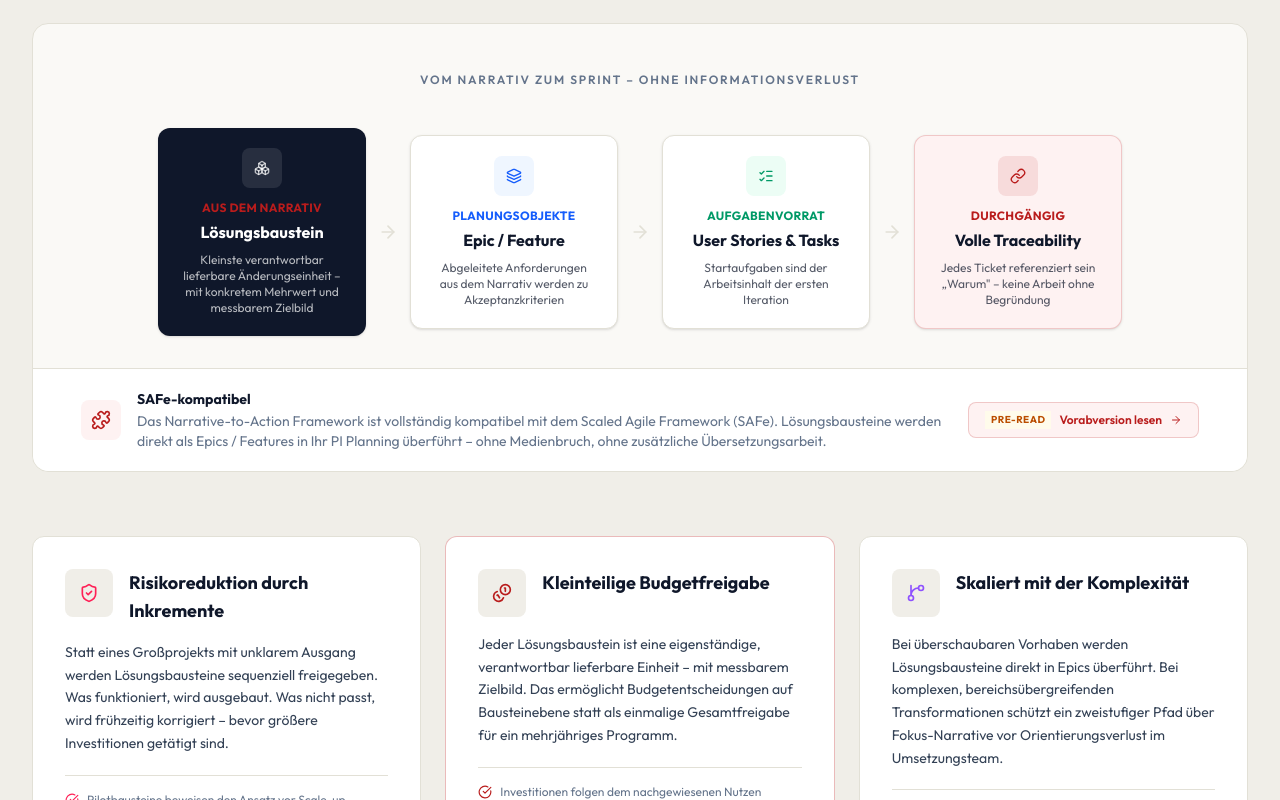
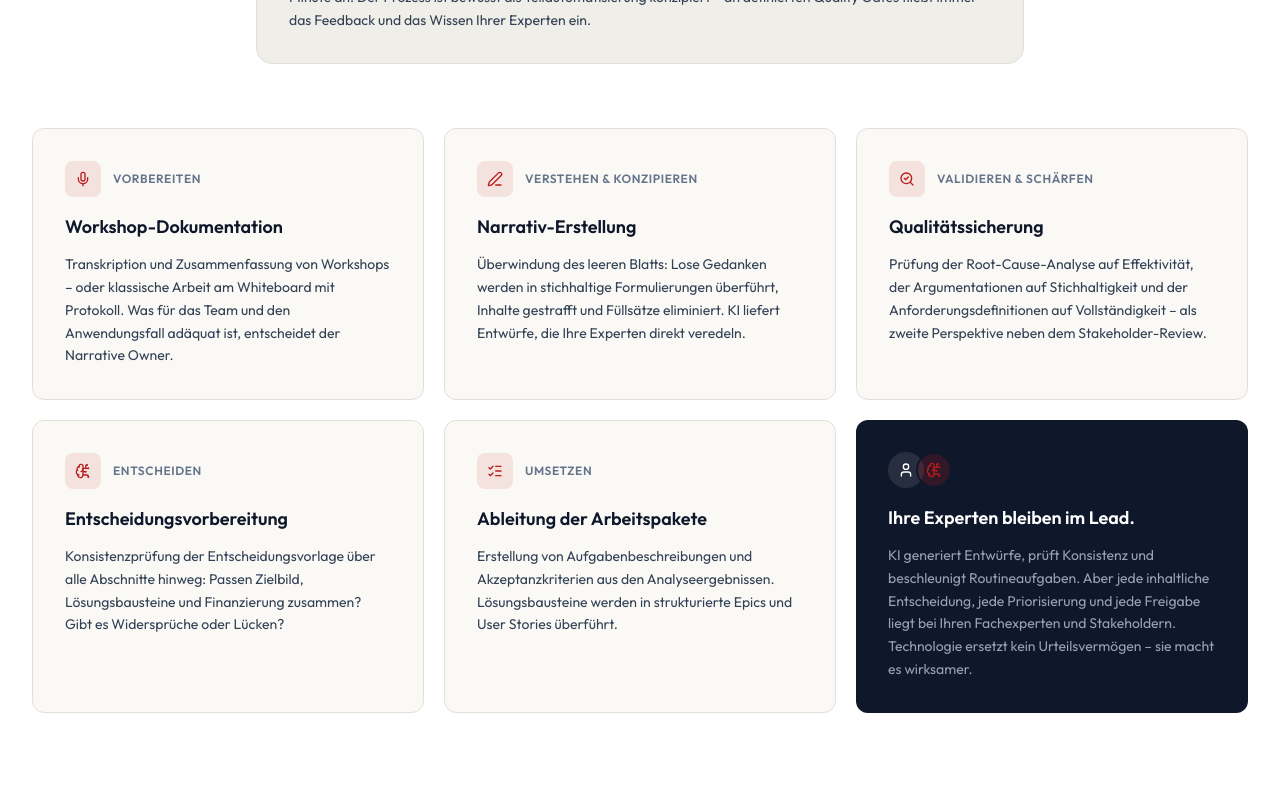
Before and after one commit to drroessler/landingpage, a React (Vite) app: page / in a window 1280 px wide. Shown: the part 6520-7320 px from the top of the page. Built offline with nearby package versions, Linux system fonts and the light colour scheme.

Commit message:
Design Update KI im Prozess

```diff
--- a/src/App.tsx
+++ b/src/App.tsx
@@ -26,9 +26,9 @@ function LandingPage() {
         <ProblemSection />
         <MethodeSection />
         <FrameworkSection />
-        <KISection />
         <ArtefaktSection />
         <UmsetzungSection />
+        <KISection />
         <SzenarienSection />
         <PraxisSection />
         <AngebotSection />
--- a/src/components/sections/KISection.tsx
+++ b/src/components/sections/KISection.tsx
@@ -6,7 +6,6 @@ import {
   ListChecks,
   Mic,
   SlidersHorizontal,
-  ShieldCheck,
   User,
 } from "lucide-react";
 
@@ -94,14 +93,10 @@ export default function KISection() {
           </div>
         </AnimatedContent>
 
-        {/* Phase Cards */}
-        <div className="grid md:grid-cols-2 lg:grid-cols-3 gap-5 mb-12">
+        {/* Phase Cards + Human-in-the-Loop as 6th card */}
+        <div className="grid md:grid-cols-2 lg:grid-cols-3 gap-5">
           {phases.map((p, i) => (
-            <AnimatedContent
-              key={p.phase}
-              delay={i * 0.1}
-              className={i === phases.length - 1 ? "md:col-span-2 lg:col-span-1" : ""}
-            >
+            <AnimatedContent key={p.phase} delay={i * 0.1}>
               <div className="bg-paper rounded-xl border border-border p-6 md:p-8 h-full group hover:border-accent/20 transition-colors duration-300">
                 <div className="flex items-center gap-3 mb-4">
                   <div className="w-9 h-9 rounded-lg bg-accent/10 flex items-center justify-center shrink-0 group-hover:bg-accent/15 transition-colors">
@@ -120,44 +115,31 @@ export default function KISection() {
               </div>
             </AnimatedContent>
           ))}
-        </div>
 
-        {/* Human-in-the-Loop Banner */}
-        <AnimatedContent>
-          <div className="max-w-5xl mx-auto bg-navy rounded-2xl p-8 md:p-10 flex flex-col md:flex-row items-start md:items-center gap-6">
-            <div className="flex items-center gap-4 shrink-0">
-              <div className="w-12 h-12 rounded-full bg-white/10 flex items-center justify-center">
-                <User className="w-6 h-6 text-white" />
+          {/* 6th card: Human-in-the-Loop */}
+          <AnimatedContent delay={phases.length * 0.1}>
+            <div className="bg-navy rounded-xl p-6 md:p-8 h-full flex flex-col">
+              <div className="flex items-center gap-1 mb-4 shrink-0">
+                <div className="w-9 h-9 rounded-full bg-white/10 flex items-center justify-center">
+                  <User className="w-4 h-4 text-white" />
+                </div>
+                <div className="w-9 h-9 rounded-full bg-accent/20 flex items-center justify-center -ml-3 border-2 border-navy">
+                  <BrainCircuit className="w-4 h-4 text-accent" />
+                </div>
               </div>
-              <div className="w-12 h-12 rounded-full bg-accent/20 flex items-center justify-center -ml-6 border-2 border-navy">
-                <BrainCircuit className="w-5 h-5 text-accent" />
-              </div>
-            </div>
-            <div className="flex-1">
-              <p className="font-semibold text-white text-base mb-1">
+              <h3 className="font-semibold text-white text-lg mb-3">
                 Ihre Experten bleiben im Lead.
-              </p>
+              </h3>
               <p className="text-navy-muted text-sm leading-relaxed">
                 KI generiert Entwürfe, prüft Konsistenz und beschleunigt
                 Routineaufgaben. Aber jede inhaltliche Entscheidung, jede
-                Priorisierung und jede Freigabe liegt bei Ihren Fachexperten und
-                Stakeholdern. Technologie ersetzt kein Urteilsvermögen – sie
-                macht es wirksamer.
+                Priorisierung und jede Freigabe liegt bei Ihren Fachexperten
+                und Stakeholdern. Technologie ersetzt kein Urteilsvermögen –
+                sie macht es wirksamer.
               </p>
             </div>
-            <div className="shrink-0 hidden lg:flex flex-col gap-1.5">
-              {["Quality Gate", "Quality Gate", "Quality Gate"].map((label, i) => (
-                <div
-                  key={i}
-                  className="flex items-center gap-2 text-xs text-navy-muted"
-                >
-                  <ShieldCheck className="w-3.5 h-3.5 text-accent" />
-                  <span>{label} {i + 1}</span>
-                </div>
-              ))}
-            </div>
-          </div>
-        </AnimatedContent>
+          </AnimatedContent>
+        </div>
       </div>
     </section>
   );
```
